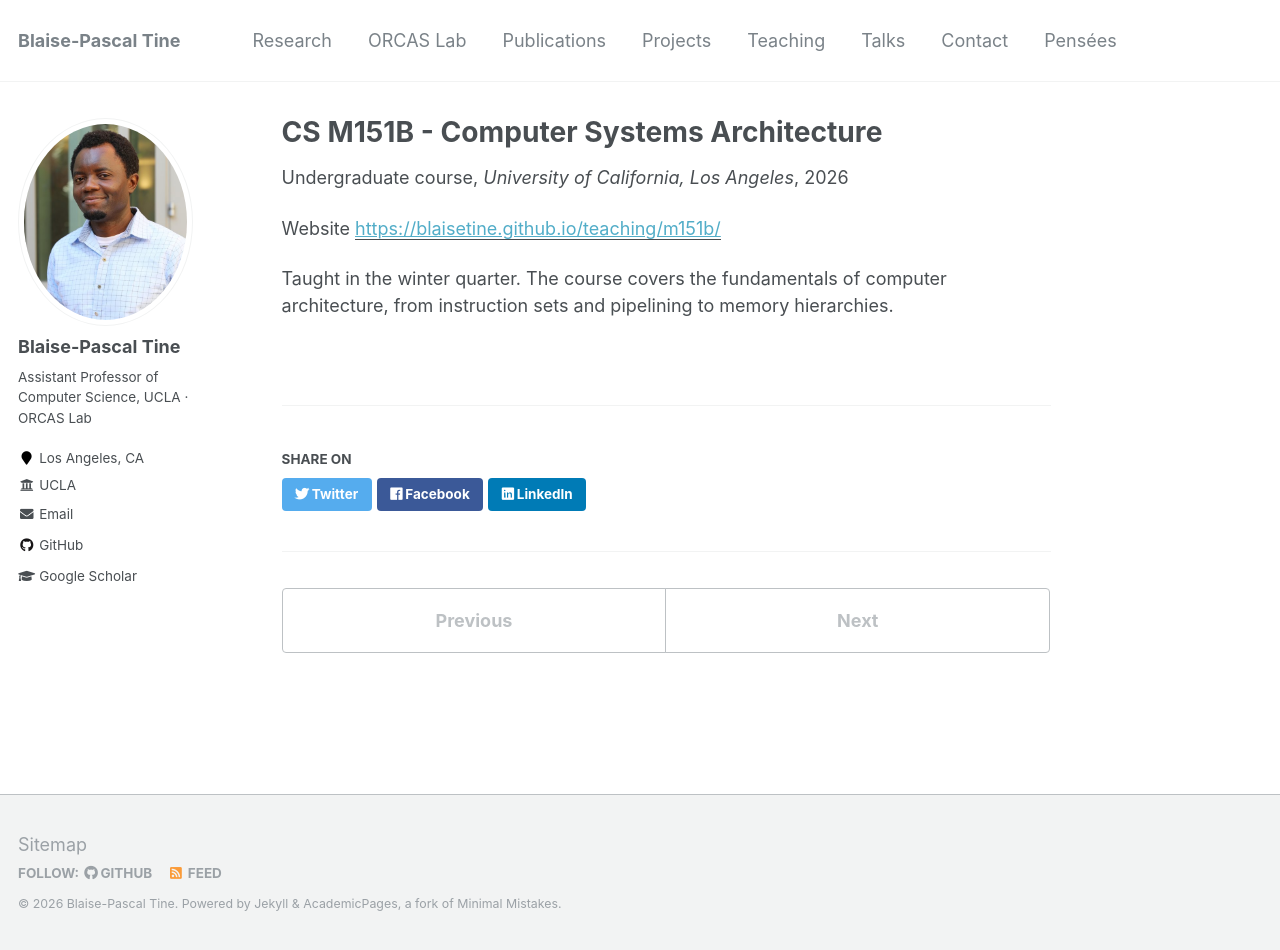
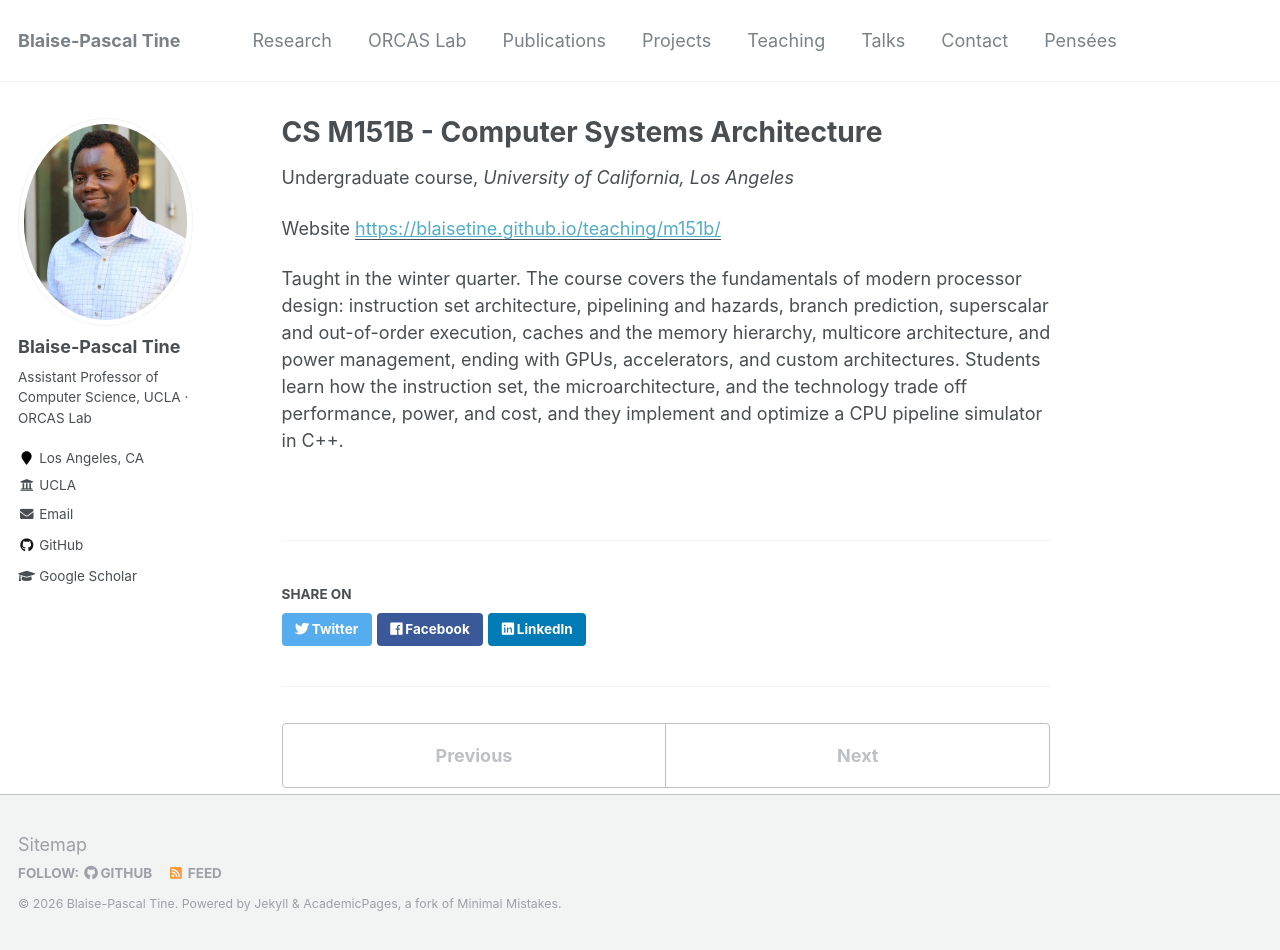
Before and after one commit to blaisetine/blaisetine.github.io, a Jekyll site: the page built from _teaching/UCLA-M151B.md, in a window 1280 px wide and 950 px high. Built offline with Jekyll 4.4.1, drawn with Linux system fonts in a browser that asks for light colours.

Commit message:
Teaching: link UCLA course titles to their websites
- UCLA course titles link to their course pages under /teaching/; the
  separate "Website" line is dropped. Courses without a website show
  a plain title.
- UCLA courses show no year.
- Merge the two identical CS3220 entries into one, shown as 2022–2023.
- Expand the CS M151B description.

Co-Authored-By: Claude Opus 5.5 <noreply@anthropic.com>

```diff
--- a/_layouts/single.html
+++ b/_layouts/single.html
@@ -36,7 +36,7 @@ layout: default
         {% endif %}
 
         {% if page.collection == 'teaching' %}
-          <p> {{ page.type }}, <i>{{ page.venue }}</i>, {{ page.date | default: "1900-01-01" | date: "%Y" }} </p>
+          <p> {{ page.type }}, <i>{{ page.venue }}</i>{% if page.years %}, {{ page.years }}{% elsif page.show_year != false %}, {{ page.date | default: "1900-01-01" | date: "%Y" }}{% endif %} </p>
         {% elsif page.venue and page.date %}
           <p>Published in <i>{{ page.venue }}</i>, {{ page.date | default: "1900-01-01" | date: "%Y" }} </p>
         {% elsif page.date %}
--- a/_teaching/UCLA-M151B.md
+++ b/_teaching/UCLA-M151B.md
@@ -5,7 +5,8 @@ type: "Undergraduate course"
 venue: "University of California, Los Angeles"
 date: 2026-01-05
 location: "Los Angeles, CA"
+show_year: false
 pageurl: "https://blaisetine.github.io/teaching/m151b/"
 ---
 
-Taught in the winter quarter. The course covers the fundamentals of computer architecture, from instruction sets and pipelining to memory hierarchies.
+Taught in the winter quarter. The course covers the fundamentals of modern processor design: instruction set architecture, pipelining and hazards, branch prediction, superscalar and out-of-order execution, caches and the memory hierarchy, multicore architecture, and power management, ending with GPUs, accelerators, and custom architectures. Students learn how the instruction set, the microarchitecture, and the technology trade off performance, power, and cost, and they implement and optimize a CPU pipeline simulator in C++.
```
Also changed, not shown: _includes/archive-single.html (+7 -3 lines), _teaching/CS3220-22.md (deleted, +0 -10 lines), _teaching/CS3220-23.md (+1 -0 lines), _teaching/UCLA-CS254A.md (+1 -0 lines), _teaching/UCLA-CS259.md (+1 -0 lines).
